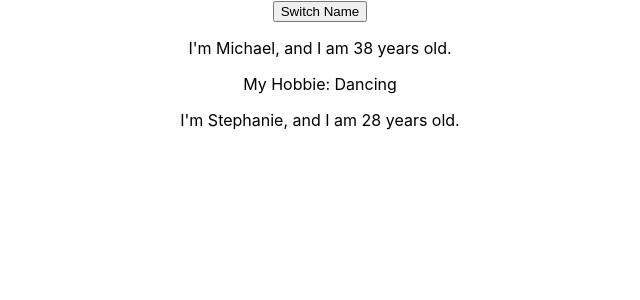
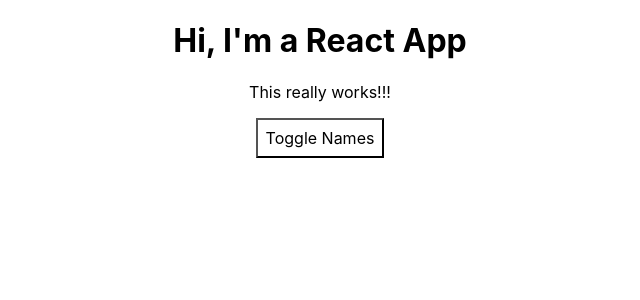
Before and after one commit to MikeQin/react-complete-guide, a React (Create React App) app: page / in a window 1280 px wide. Shown: the top 300 px of the page, without its empty margins (320-960 px from the left). Built offline with nearby package versions, Linux system fonts and the light colour scheme.

Commit message:
2019-4-29

```diff
--- a/src/App.js
+++ b/src/App.js
@@ -1,63 +1,97 @@
 import React, { Component } from "react"; //Component, useState
 //import logo from "./logo.svg";
 import "./App.css";
+import "./person/Person.css";
 import Person from "./person/Person";
 
 class App extends Component {
   state = {
-    person: [{ name: "Michael", age: 38 }, { name: "Stephanie", age: 28 }]
+    persons: [
+      { id: 1, name: "Michael", age: 38 },
+      { id: 2, name: "Stephanie", age: 28 }
+    ],
+    showPersons: false
   };
 
-  switchNameHandler = () => {
+  switchNameHandler = newName => {
     console.log("Was Clicked!");
     this.setState({
-      person: [{ name: "Mike", age: 18 }, { name: "Stephanie Girl", age: 28 }]
+      persons: [
+        { id: 1, name: newName, age: 18 },
+        { id: 2, name: "Stephanie Girl", age: 28 }
+      ]
     });
   };
 
+  nameChangedHandler = (event, id) => {
+    const person = {
+      ...this.state.persons.filter(p => p.id === id)
+    };
+
+    person.name = event.target.value;
+
+    const persons = [...this.state.persions];
+    const index = persons.findIndex(p => p.id === id);
+    persons[index] = person;
+
+    this.setState({
+      persons: persons
+    });
+  };
+
+  togglePersonsHandler = event => {
+    const doesShow = this.state.showPersons;
+    this.setState({ showPersons: !doesShow });
+  };
+
+  deletePersonHandler = index => {
+    const persons = [...this.state.persons];
+    persons.splice(index, 1);
+    this.setState({ persons: persons });
+  };
+
   render() {
+    const style = {
+      backgroundColor: "white",
+      font: "inherit",
+      border: "2x solid blue",
+      padding: "8px",
+      cursor: "pointer"
+    };
+
+    let persons = null;
+    if (this.state.showPersons) {
+      persons = (
+        <div>
+          {this.state.persons.map((person, index) => {
+            return (
+              <Person
+                name={person.name}
+                age={person.age}
+                click={this.deletePersonHandler.bind(this, index)}
+                key={person.id}
+                id={person.id}
+                changed={event =>
+                  this.nameChangedHandler.bind(event, person.id)
+                }
+              />
+            );
+          })}
+        </div>
+      );
+    }
+
     return (
       <div className="App">
-        <button onClick={this.switchNameHandler}>Switch Name</button>
-        <Person name={this.state.person[0].name} age={this.state.person[0].age}>
-          My Hobbie: Dancing
-        </Person>
-        <Person
-          name={this.state.person[1].name}
-          age={this.state.person[1].age}
-        />
+        <h1>Hi, I'm a React App</h1>
+        <p>This really works!!!</p>
+        <button style={style} onClick={this.togglePersonsHandler}>
+          Toggle Names
+        </button>
+        {persons}
       </div>
     );
   }
 }
 
-// const App = props => {
-//   const [personsState, setPersonsState] = useState({
-//     person: [{ name: "Michael", age: 38 }, { name: "Stephanie", age: 28 }]
-//   });
-
-//   const switchNameHandler = () => {
-//     console.log("Was Clicked!");
-//     setPersonsState({
-//       person: [{ name: "Mike", age: 18 }, { name: "Stephanie Girl", age: 18 }]
-//     });
-//   };
-
-//   return (
-//     <div className="App">
-//       <button onClick={switchNameHandler}>Switch Name</button>
-//       <Person
-//         name={personsState.person[0].name}
-//         age={personsState.person[0].age}
-//       >
-//         My Hobbie: Dancing
-//       </Person>
-//       <Person
-//         name={personsState.person[1].name}
-//         age={personsState.person[1].age}
-//       />
-//     </div>
-//   );
-// };
-
 export default App;
--- /dev/null
+++ b/src/person/Person.css
@@ -0,0 +1,8 @@
+.Person {
+  width: 60%;
+  margin: 16px auto;
+  border: 1px solid #eee;
+  box-shadow: 0 2px 3px #ccc;
+  padding: 16px;
+  text-align: center;
+}
--- a/src/person/Person.js
+++ b/src/person/Person.js
@@ -2,11 +2,13 @@ import React from "react";
 
 const person = props => {
   return (
-    <div>
-      <p>
+    <div className="Person">
+      <p>id: {props.id}</p>
+      <p onClick={props.click}>
         I'm {props.name}, and I am {props.age} years old.
       </p>
       <p>{props.children}</p>
+      <input type="text" onChange={props.changed} value={props.name} />
     </div>
   );
 };
```
